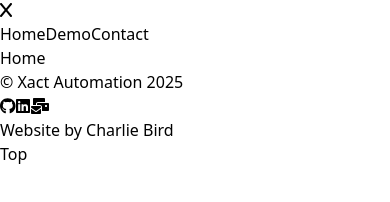
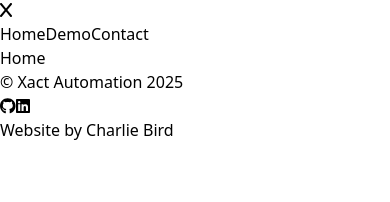
Before and after one commit to cbvvrd/xact-dev, a React (Vite) app: page / in a window 390 px wide. Shown: the part 148-350 px from the top of the page. Built offline with nearby package versions, Linux system fonts and the light colour scheme.

Commit message:
styled footer & added responsiveness

```diff
--- a/src/components/Footer/index.jsx
+++ b/src/components/Footer/index.jsx
@@ -6,15 +6,17 @@ import { Link } from "react-router-dom";
 function Footer() {
     return (
         <>
-            <footer className="fixed bottom-0 w-full flex justify-around border-t border-black text-sm">
-                <p>&copy; Xact Automation 2025</p>
-                <div className="flex flex-col gap-2">
+            <footer className="fixed bottom-0 w-full flex justify-around bg-slate-300 border-t border-black text-sm py-5 md:justify-between md: px-7">
+                <div>
+                    {/* <p onClick={() => window.scrollTo({ top: 0 })}>Top</p> */}
+                    <p>&copy; Xact Automation 2025</p>
+                </div>
+                <div className="flex gap-2">
                     <FontAwesomeIcon icon={faGithub} className="text-xl" />
                     <FontAwesomeIcon icon={faLinkedin} className="text-xl" />
-                    <FontAwesomeIcon icon={faMailBulk} className="text-xl" />
                 </div>
-                <p>Website by <Link to="https://cbvvrd.github.io/portfolio/" className="underline" >Charlie Bird</Link></p>
-                <p onClick={() => window.scrollTo({ top: 0 })}>Top</p>
+                <p>Website by <Link to="https://cbvvrd.github.io/portfolio/" target="_blank" className="underline" >Charlie Bird</Link></p>
+
             </footer>
         </>
     );
```
